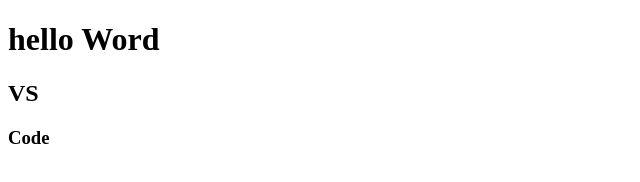
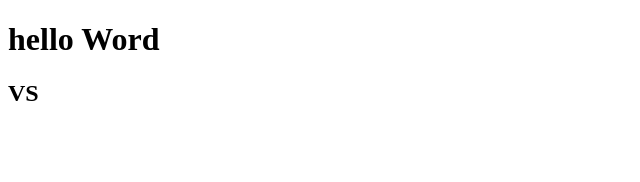
Before and after one commit to zhugecai/testGit, a plain HTML site: page src/index.html in a window 1280 px wide. Shown: the full height of the page, 0-640 px from the left. Drawn offline with Linux system fonts and the light colour scheme.

Commit message:
删除h3

```diff
--- a/src/index.html
+++ b/src/index.html
@@ -9,6 +9,5 @@
 <body>
     <h1>hello Word</h1>
     <h2>VS</h2>
-    <h3>Code</h3>
 </body>
 </html>
```
